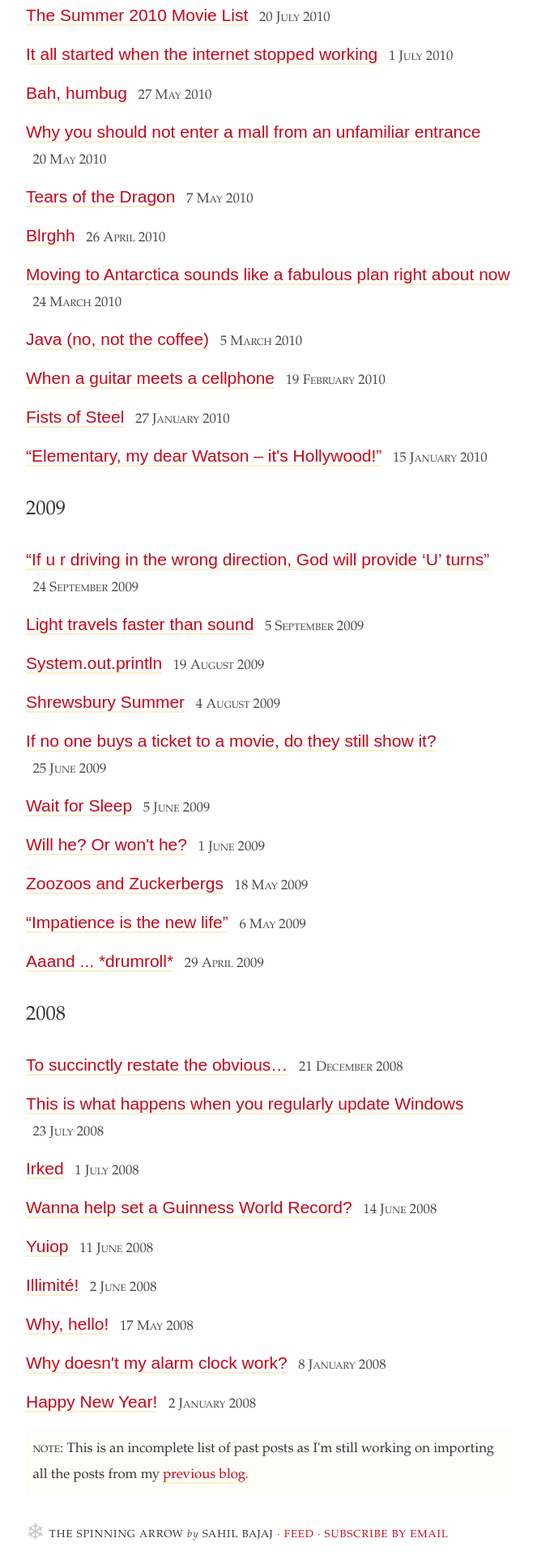
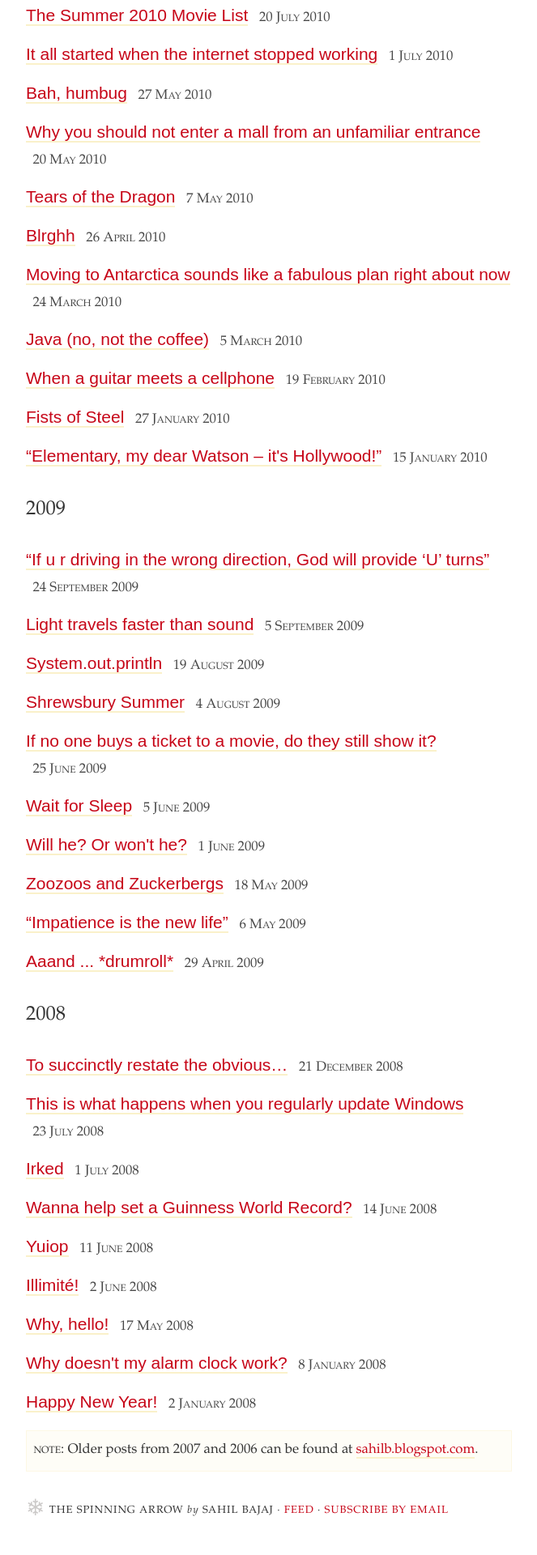
Before and after one commit to spinningarrow/blog.sahil.me, a Jekyll site: the page built from archives/index.html, in a window 1280 px wide. Shown: the part 1740-3660 px from the top of the page at 81% size, without its empty margins (308-971 px from the left). Built offline with Jekyll 4.4.1, drawn with Linux system fonts in a browser that asks for light colours; some web fonts are replaced; comment, search, counter and statistics services are not loaded; after the commit the page ends 3630 px from its top, so only the background shows below that.

Commit message:
Change old archives message
* Directed users to old blog from posts from 2007 and 2006
* Modified alert style to include border

```diff
--- a/archives/index.html
+++ b/archives/index.html
@@ -32,5 +32,5 @@ title: Archives
 	{% endfor %}
 	</ul>
 
-	<p class="alert"><strong>Note</strong>: This is an incomplete list of past posts as I'm still working on importing all the posts from my <a href="http://sahilb.blogspot.com">previous blog.</a></p>
+	<p class="alert"><strong>Note</strong>: Older posts from 2007 and 2006 can be found at <a href="http://sahilb.blogspot.com">sahilb.blogspot.com</a>.</p>
 </section>
--- a/assets/css/_stylus/arrow_v2.styl
+++ b/assets/css/_stylus/arrow_v2.styl
@@ -61,6 +61,7 @@ strong, b
 
 .alert
 	background-color lighten(accent_secondary_color, 97%)
+	border 1px solid lighten(accent_secondary_color, 90%)
 	font-size 0.8em
 	padding 0.5em
 
--- a/assets/css/arrow_v2.css
+++ b/assets/css/arrow_v2.css
@@ -63,6 +63,7 @@ b {
 }
 .alert {
   background-color: #fefdf7;
+  border: 1px solid #fdf8e4;
   font-size: 0.8em;
   padding: 0.5em;
 }
```
